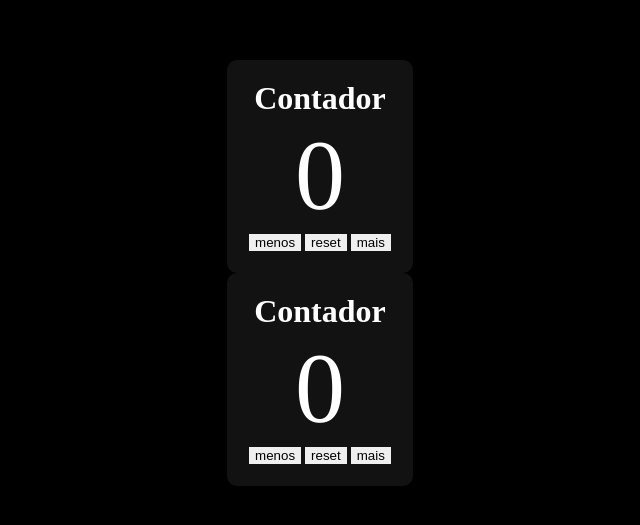
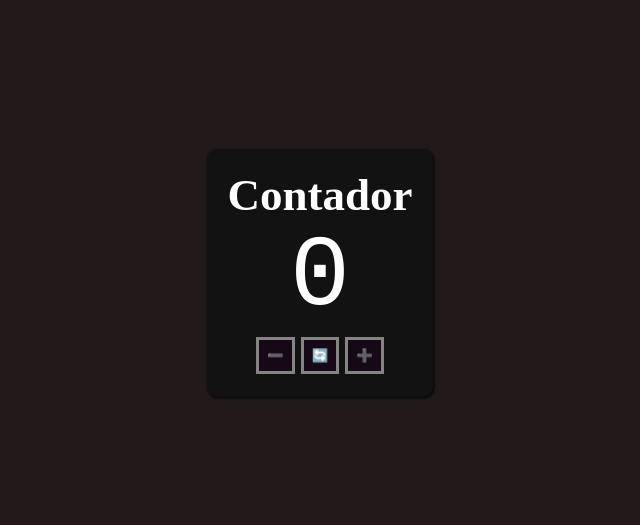
Before and after one commit to guistumpf/Contador-React, a React (Create React App) app: page / in a window 1280 px wide. Shown: the part 127-652 px from the top of the page, without its empty margins (320-960 px from the left). Built offline with nearby package versions, Linux system fonts and the light colour scheme.

Commit message:
fiz mudanças no css/layout do contador, também deixei somente um na tela dessa vez

```diff
--- a/src/App.js
+++ b/src/App.js
@@ -3,7 +3,8 @@ import { useState } from "react"
 export default function App(){
 
     let textColor
-    const [numero, setNumero] = useState (0)
+    const [numero, setNumero] = useState(0)
+
 
 function zero(){
     setNumero(0)
@@ -12,23 +13,24 @@ function zero(){
 
     function aumentar(){
         setNumero(numero + 1 )
+
     }
 
 function diminuir(){
       setNumero(numero - 1 )
 }
 
+
 if(numero > 0){
-    textColor ="green"
-} else if(numero < 0 ){
-    textColor = "red"
+    textColor = "green"
+} else if(numero < 0){
+     textColor = "red"
 } else {
-    textColor = "white"
+    textColor = ""
 }
 
 
-return (
-<body className="body">
+return <body className="body">
 
    <div className="div">
     <title>Contador</title>
@@ -36,12 +38,12 @@ return (
         <p className="p" style={{ color: textColor }}>
             {numero}
             </p>
-        <button onClick={diminuir} className="button">menos</button>
-        <button onClick={zero} className="button">reset</button>
-        <button onClick={aumentar} className="button">mais</button>
+        <button onClick={diminuir} className="button">➖</button>
+        <button onClick={zero} className="button">🔄️</button>
+        <button onClick={aumentar} className="button">➕</button>
     </div>
 
 </body>
-)
+
 
 }
--- a/src/index.css
+++ b/src/index.css
@@ -7,11 +7,16 @@
     min-height: 100vh;
     display: grid;
     place-items: center;
-background-color: black;
+background-color: rgb(34, 26, 26);
 color: white;
 margin: 0;
 
 }
+
+h1{
+    font-size: 45px;
+}
+
 
 .div{
 background-color: #121212;
@@ -19,17 +24,26 @@ padding: 20px;
 text-align: center;
 margin: 0;
 border-radius: 10px;
+box-shadow: 1px 1px 3px  rgb(0, 0, 0)     ;
 }
 
 .p{
     font-size: 100px;
+    font-family: monospace;
+    color: rgb(255, 255, 255);
 }
 
 .button{
-border: 2px #121212 solid;
+ padding: 8px;
+ background-color: rgb(22, 8, 22);
+ margin: 3px;
+ border: 3px solid rgb(134, 131, 131);
 
 }
 
 .button:hover {
     cursor: pointer;
+    border-color: rgb(255, 255, 255);
+    background-color: rgb(0, 0, 0);
+    transform: scale(1.2);
 }
--- a/src/index.js
+++ b/src/index.js
@@ -5,7 +5,7 @@ import './index.css';
 
 const root = ReactDOM.createRoot(document.getElementById('root'));
 root.render(
-<><App/> <App/></>
+<App/>
 );
 
 
```
Also changed, not shown: 1 other file (tests, documents, lock files or other folders).
